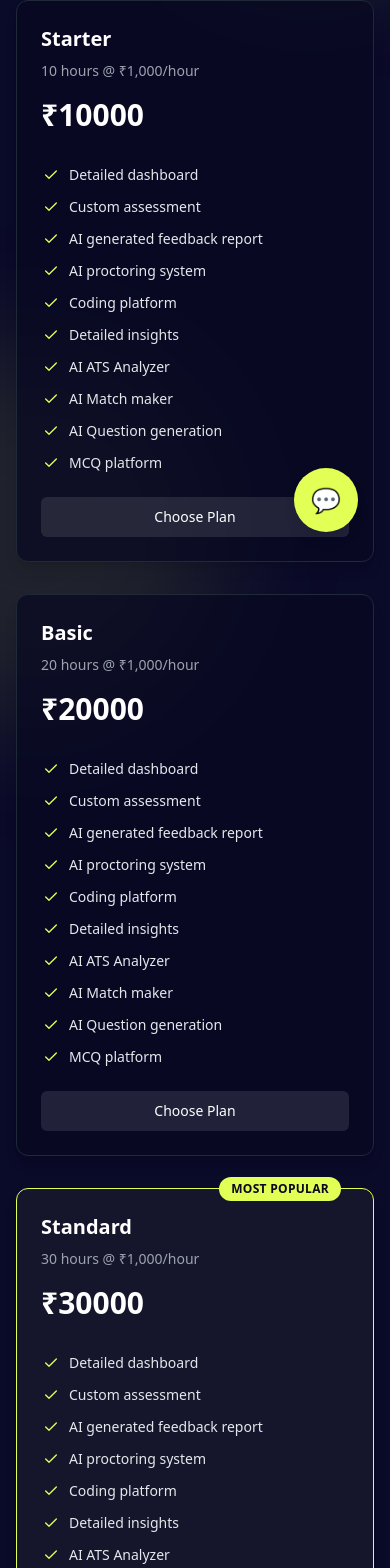
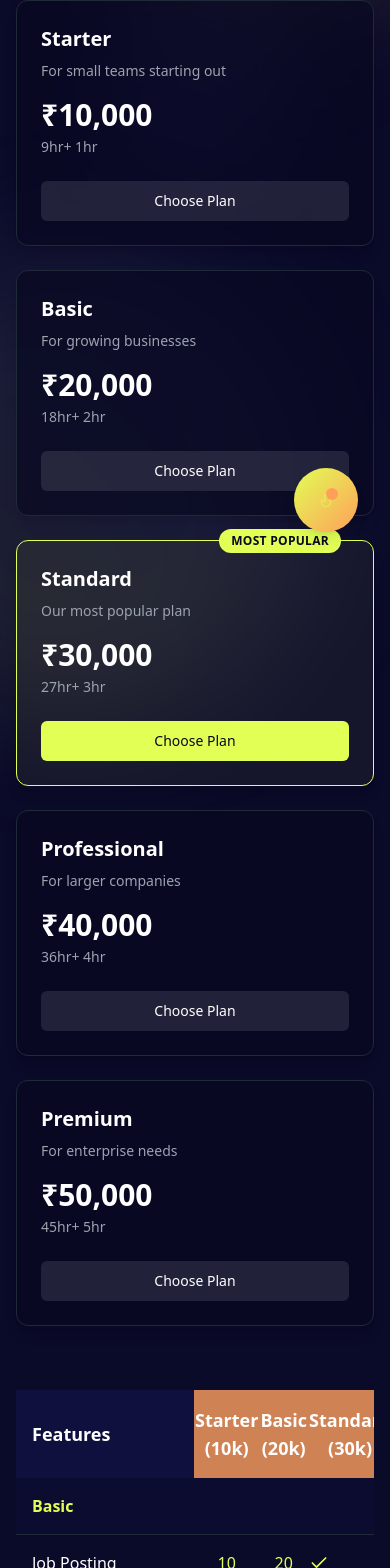
Before and after one commit to sohaihub/hyredragon, a React (Vite) app: page /pricing in a window 390 px wide. Shown: the part 280-1848 px from the top of the page. Built offline with nearby package versions, Linux system fonts and the light colour scheme.

Commit message:
Refactor UI and enhance features
Rewrite pricing list, update chatbot logo, and enhance UI.

```diff
--- a/src/App.tsx
+++ b/src/App.tsx
@@ -196,7 +196,8 @@ const App: React.FC = () => {
         <Route path="/security" element={<Security />} />
         <Route path="*" element={<ComingSoon />} />
       </Routes>
-      <div className="fixed z-40 bottom-8 left-8">
+      {/* Moved the button to the right side at the bottom */}
+      <div className="fixed z-40 bottom-8 left-8 md:left-12">
         <ScrollToTopButton />
       </div>
       <GeminiChatbot />
--- a/src/components/FeatureComparison.tsx
+++ b/src/components/FeatureComparison.tsx
@@ -22,39 +22,39 @@ const FeatureCategory: React.FC<FeatureCategoryProps> = ({ title, features }) =>
       <table className="w-full">
         <thead>
           <tr className="text-left">
-            <th className="py-2 w-1/3 md:w-2/5 text-white text-base">Feature</th>
-            <th className="py-2 text-center text-white text-base">Basic</th>
-            <th className="py-2 text-center text-white text-base">Standard</th>
-            <th className="py-2 text-center text-white text-base">Professional</th>
-            <th className="py-2 text-center text-white text-base">Premium</th>
+            <th className="py-2 w-1/3 md:w-2/5 text-white text-lg">Feature</th>
+            <th className="py-2 text-center text-white text-lg">Basic</th>
+            <th className="py-2 text-center text-white text-lg">Standard</th>
+            <th className="py-2 text-center text-white text-lg">Professional</th>
+            <th className="py-2 text-center text-white text-lg">Premium</th>
           </tr>
         </thead>
         <tbody>
           {features.map((feature, index) => (
-            <tr key={index} className="border-b border-gray-800">
-              <td className="py-3 text-white text-base">{feature.name}</td>
-              <td className="py-3 text-center">
+            <tr key={index} className="border-b border-gray-800 hover:bg-[#0F103E]/30 transition-colors duration-200">
+              <td className="py-4 text-white text-lg">{feature.name}</td>
+              <td className="py-4 text-center">
                 {feature.basic ?
-                  <Check className="h-5 w-5 text-[#E2FF55] mx-auto" /> :
-                  <X className="h-5 w-5 text-gray-500 mx-auto" />
+                  <Check className="h-6 w-6 text-[#E2FF55] mx-auto" /> :
+                  <X className="h-6 w-6 text-gray-500 mx-auto" />
                 }
               </td>
-              <td className="py-3 text-center">
+              <td className="py-4 text-center">
                 {feature.standard ?
-                  <Check className="h-5 w-5 text-[#E2FF55] mx-auto" /> :
-                  <X className="h-5 w-5 text-gray-500 mx-auto" />
+                  <Check className="h-6 w-6 text-[#E2FF55] mx-auto" /> :
+                  <X className="h-6 w-6 text-gray-500 mx-auto" />
                 }
               </td>
-              <td className="py-3 text-center">
+              <td className="py-4 text-center">
                 {feature.professional ?
-                  <Check className="h-5 w-5 text-[#E2FF55] mx-auto" /> :
-                  <X className="h-5 w-5 text-gray-500 mx-auto" />
+                  <Check className="h-6 w-6 text-[#E2FF55] mx-auto" /> :
+                  <X className="h-6 w-6 text-gray-500 mx-auto" />
                 }
               </td>
-              <td className="py-3 text-center">
+              <td className="py-4 text-center">
                 {feature.premium ?
-                  <Check className="h-5 w-5 text-[#E2FF55] mx-auto" /> :
-                  <X className="h-5 w-5 text-gray-500 mx-auto" />
+                  <Check className="h-6 w-6 text-[#E2FF55] mx-auto" /> :
+                  <X className="h-6 w-6 text-gray-500 mx-auto" />
                 }
               </td>
             </tr>
@@ -106,6 +106,14 @@ const FeatureComparison: React.FC = () => {
             Feature <span className="text-[#E2FF55]">Comparison</span>
           </h2>
 
+          <div className="border-2 border-[#0F103E] rounded-xl overflow-hidden bg-[#080820]/70 shadow-xl">
+            <div className="p-6 md:p-8 bg-gradient-to-r from-[#0F103E]/50 to-[#080820]/70">
+              <div className="bg-[#091030]/60 p-6 rounded-xl border border-[#E2FF55]/20 shadow-inner mb-8">
+                <p className="text-center text-lg md:text-xl text-white/80 font-medium">
+                  Only HyreDragon combines <span className="text-[#E2FF55]/90">MCQ, coding, and video interviews</span> — with built-in proctoring and real-time AI analytics. <span className="text-[#E2FF55]/90 font-semibold">One tool. Total coverage.</span>
+                </p>
+              </div>
+
               <div className="overflow-x-auto">
                 <div className="inline-block min-w-full">
                   <FeatureCategory title="Basic Features" features={basicFeatures} />
@@ -116,6 +124,8 @@ const FeatureComparison: React.FC = () => {
               </div>
             </div>
           </div>
+        </div>
+      </div>
     </section>
   );
 };
--- a/src/components/GeminiChatbot.tsx
+++ b/src/components/GeminiChatbot.tsx
@@ -1,8 +1,7 @@
-
 import React, { useState, useEffect, useRef } from 'react';
 import { Button } from './ui/button';
 import { Input } from './ui/input';
-import { X, Send } from 'lucide-react';
+import { X, Send, Flame } from 'lucide-react';
 import { toast } from './ui/use-toast';
 
 interface Message {
@@ -204,17 +203,25 @@ const GeminiChatbot: React.FC = () => {
     return result;
   };
 
+  // Dragon-themed flame icon
+  const DragonFlameIcon = () => (
+    <div className="relative">
+      <Flame className="w-6 h-6 text-[#E2FF55] animate-pulse" />
+      <div className="absolute -top-1 -right-1 w-3 h-3 rounded-full bg-[#FF9F5A]" />
+    </div>
+  );
+
   return (
     <div className="fixed bottom-8 right-8 z-50">
       {/* Chat bubble button */}
       {!isOpen && (
         <Button
           onClick={() => setIsOpen(true)}
-          className="w-16 h-16 rounded-full bg-[#E2FF55] hover:bg-[#E2FF55]/80 text-[#0A0A29] shadow-lg flex items-center justify-center relative"
+          className="w-16 h-16 rounded-full bg-gradient-to-br from-[#E2FF55] to-[#FF9F5A] hover:from-[#E2FF55]/90 hover:to-[#FF9F5A]/90 shadow-lg hover:shadow-xl flex items-center justify-center relative transition-all duration-300"
           aria-label="Open AI Assistant"
         >
-          <div className="relative w-12 h-12 flex items-center justify-center">
-            <span className="text-2xl">💬</span>
+          <div className="relative w-10 h-10 flex items-center justify-center">
+            <DragonFlameIcon />
           </div>
         </Button>
       )}
@@ -225,12 +232,12 @@ const GeminiChatbot: React.FC = () => {
           {/* Chat header */}
           <div className="p-4 border-b border-gray-800 flex justify-between items-center bg-gradient-to-r from-[#0F103E] to-[#080822] rounded-t-2xl">
             <div className="flex items-center">
-              <div className="w-10 h-10 rounded-full flex items-center justify-center mr-3 bg-[#E2FF55]/20 p-1">
-                <span className="text-xl">🤖</span>
+              <div className="w-10 h-10 rounded-full flex items-center justify-center mr-3 bg-gradient-to-br from-[#E2FF55]/20 to-[#FF9F5A]/20 p-1">
+                <DragonFlameIcon />
               </div>
               <div>
-                <h3 className="text-white font-semibold text-lg">AI Assistant</h3>
-                <p className="text-gray-400 text-xs">HyreDragon AI</p>
+                <h3 className="text-white font-semibold text-lg">HyreDragon AI</h3>
+                <p className="text-gray-400 text-xs">Intelligent Assistant</p>
               </div>
             </div>
             <Button
@@ -258,14 +265,14 @@ const GeminiChatbot: React.FC = () => {
                 onClick={() => setActiveThread(message.id || null)}
               >
                 {message.role === 'assistant' && (
-                  <div className="w-8 h-8 rounded-full flex items-center justify-center mr-2 mt-1 flex-shrink-0 bg-[#E2FF55]/20">
-                    <span className="text-sm">🤖</span>
+                  <div className="w-8 h-8 rounded-full flex items-center justify-center mr-2 mt-1 flex-shrink-0 bg-gradient-to-br from-[#E2FF55]/20 to-[#FF9F5A]/20">
+                    <Flame className="w-5 h-5 text-[#FF9F5A]" />
                   </div>
                 )}
                 <div
                   className={`max-w-[80%] rounded-2xl p-3 cursor-pointer ${
                     message.role === 'user'
-                      ? 'bg-[#E2FF55] text-[#0A0A29]'
+                      ? 'bg-gradient-to-r from-[#E2FF55] to-[#E2FF55]/90 text-[#0A0A29]'
                       : 'bg-gradient-to-r from-[#1A1A3D] to-[#1A1A40] text-white border border-[#7B78FF]/20'
                   } ${activeThread === message.id ? 'ring-2 ring-[#E2FF55]/50' : ''}`}
                 >
@@ -275,8 +282,8 @@ const GeminiChatbot: React.FC = () => {
             ))}
             {isLoading && (
               <div className="flex justify-start">
-                <div className="w-8 h-8 rounded-full flex items-center justify-center mr-2 mt-1 bg-[#E2FF55]/20">
-                  <span className="text-sm">🤖</span>
+                <div className="w-8 h-8 rounded-full flex items-center justify-center mr-2 mt-1 bg-gradient-to-br from-[#E2FF55]/20 to-[#FF9F5A]/20">
+                  <Flame className="w-5 h-5 text-[#FF9F5A] animate-pulse" />
                 </div>
                 <div className="max-w-[80%] rounded-2xl p-3 bg-gradient-to-r from-[#1A1A3D] to-[#1A1A40] text-white border border-[#7B78FF]/20">
                   <div className="flex space-x-2 items-center">
@@ -303,7 +310,7 @@ const GeminiChatbot: React.FC = () => {
                 onClick={handleSendMessage}
                 disabled={!input.trim() || isLoading}
                 size="sm"
-                className="bg-[#E2FF55] hover:bg-[#E2FF55]/80 text-[#0A0A29] p-1 w-10 h-10 flex items-center justify-center"
+                className="bg-gradient-to-r from-[#E2FF55] to-[#FF9F5A] hover:opacity-90 text-[#0A0A29] p-1 w-10 h-10 flex items-center justify-center"
               >
                 <Send className="w-5 h-5" />
               </Button>
--- a/src/components/PricingTiers.tsx
+++ b/src/components/PricingTiers.tsx
@@ -1,35 +1,39 @@
 
 // PricingTiers.tsx
 import React from 'react';
-import { CheckIcon } from 'lucide-react';
+import { CheckIcon, XIcon } from 'lucide-react';
 import { Button } from '@/components/ui/button';
 import { Link } from 'react-router-dom';
 
 interface PricingFeature {
   text: string;
-  included: boolean;
+  starter: string | boolean;
+  basic: string | boolean;
+  standard: string | boolean;
+  professional: string | boolean;
+  premium: string | boolean;
+  category?: string;
+  isHighlighted?: boolean;
 }
 
 interface PricingTierProps {
   name: string;
   description: string;
   price: string;
-  priceDetail?: string;
-  features: PricingFeature[];
-  highlighted?: boolean;
+  duration: string;
   buttonText?: string;
   buttonUrl?: string;
+  highlighted?: boolean;
 }
 
 const PricingTier: React.FC<PricingTierProps> = ({
   name,
   description,
   price,
-  priceDetail = '',
-  features,
+  duration,
+  buttonText = 'Choose Plan',
+  buttonUrl = '/request-demo',
   highlighted = false,
-  buttonText = 'Start free trial',
-  buttonUrl = '/request-demo',
 }) => {
   return (
     <div
@@ -53,32 +57,11 @@ const PricingTier: React.FC<PricingTierProps> = ({
       <div className="mt-4 mb-6">
         <div className="flex items-baseline">
           <span className="text-3xl font-bold text-white">{price}</span>
-          <span className="ml-1 text-gray-400 text-sm">{priceDetail}</span>
         </div>
+        <div className="text-sm text-gray-400 mt-1">{duration}</div>
       </div>
 
-      <ul className="mt-2 space-y-3 flex-grow">
-        {features.map((feature, index) => (
-          <li key={index} className="flex items-start">
-            <div
-              className={`flex-shrink-0 p-0.5 rounded-full ${
-                feature.included ? 'text-[#E2FF55]' : 'text-gray-600'
-              }`}
-            >
-              <CheckIcon className="h-4 w-4" />
-            </div>
-            <span
-              className={`ml-2 text-sm ${
-                feature.included ? 'text-gray-200' : 'text-gray-500'
-              }`}
-            >
-              {feature.text}
-            </span>
-          </li>
-        ))}
-      </ul>
-
-      <div className="mt-6">
+      <div className="mt-auto">
         <Link to={buttonUrl} className="w-full">
           <Button
             className={`w-full ${
@@ -95,18 +78,44 @@ const PricingTier: React.FC<PricingTierProps> = ({
   );
 };
 
+// Feature display component
+const FeatureItem = ({ feature }: { feature: PricingFeature }) => {
+  const renderValue = (value: string | boolean) => {
+    if (typeof value === 'boolean') {
+      return value ? (
+        <CheckIcon className="h-5 w-5 text-[#E2FF55]" />
+      ) : (
+        <XIcon className="h-5 w-5 text-red-400" />
+      );
+    }
+    return <span className="text-[#E2FF55] font-medium">{value}</span>;
+  };
+
+  return (
+    <tr className={`border-b border-gray-800 ${feature.isHighlighted ? 'bg-[#0F103E]/40' : ''}`}>
+      <td className={`py-4 pl-4 text-base ${feature.category ? 'font-semibold text-[#E2FF55]' : 'text-white'}`}>
+        {feature.text}
+      </td>
+      <td className="py-4 text-center">
+        {renderValue(feature.starter)}
+      </td>
+      <td className="py-4 text-center">
+        {renderValue(feature.basic)}
+      </td>
+      <td className="py-4 text-center">
+        {renderValue(feature.standard)}
+      </td>
+      <td className="py-4 text-center">
+        {renderValue(feature.professional)}
+      </td>
+      <td className="py-4 text-center">
+        {renderValue(feature.premium)}
+      </td>
+    </tr>
+  );
+};
+
 const EnterpriseSolution: React.FC = () => {
-  const features = [
-    { text: 'Everything in Premium plan', included: true },
-    { text: 'Advanced security features', included: true },
-    { text: 'Dedicated customer success team', included: true },
-    { text: 'Service level agreement (SLA)', included: true },
-    { text: 'Custom AI model fine-tuning', included: true },
-    { text: 'Custom integrations', included: true },
-    { text: 'Customized reporting', included: true },
-    { text: 'Onboarding & training', included: true },
-  ];
-
   return (
     <div className="mt-16 rounded-xl border border-[#E2FF55] bg-[#080822]/70 p-8">
       <h2 className="text-2xl font-bold text-white text-center mb-8">Enterprise Solution</h2>
@@ -116,14 +125,42 @@ const EnterpriseSolution: React.FC = () => {
           <p className="text-gray-400 text-sm">Custom solution for large organizations</p>
         </div>
         <div className="md:col-span-2 grid grid-cols-1 md:grid-cols-2 gap-4">
-          {features.map((feature, index) => (
-            <div key={index} className="flex items-start">
-              <div className="flex-shrink-0 p-0.5 rounded-full text-[#E2FF55]">
-                <CheckIcon className="h-4 w-4" />
-              </div>
-              <span className="ml-2 text-sm text-gray-200">{feature.text}</span>
+          <div className="flex items-start">
+            <div className="flex-shrink-0 p-0.5 rounded-full text-[#E2FF55]">
+              <CheckIcon className="h-4 w-4" />
             </div>
-          ))}
+            <span className="ml-2 text-sm text-gray-200">Unlimited usage</span>
+          </div>
+          <div className="flex items-start">
+            <div className="flex-shrink-0 p-0.5 rounded-full text-[#E2FF55]">
+              <CheckIcon className="h-4 w-4" />
+            </div>
+            <span className="ml-2 text-sm text-gray-200">Dedicated customer success team</span>
+          </div>
+          <div className="flex items-start">
+            <div className="flex-shrink-0 p-0.5 rounded-full text-[#E2FF55]">
+              <CheckIcon className="h-4 w-4" />
+            </div>
+            <span className="ml-2 text-sm text-gray-200">Custom AI model fine-tuning</span>
+          </div>
+          <div className="flex items-start">
+            <div className="flex-shrink-0 p-0.5 rounded-full text-[#E2FF55]">
+              <CheckIcon className="h-4 w-4" />
+            </div>
+            <span className="ml-2 text-sm text-gray-200">Custom integrations</span>
+          </div>
+          <div className="flex items-start">
+            <div className="flex-shrink-0 p-0.5 rounded-full text-[#E2FF55]">
+              <CheckIcon className="h-4 w-4" />
+            </div>
+            <span className="ml-2 text-sm text-gray-200">Priority 24/7 support</span>
+          </div>
+          <div className="flex items-start">
+            <div className="flex-shrink-0 p-0.5 rounded-full text-[#E2FF55]">
+              <CheckIcon className="h-4 w-4" />
+            </div>
+            <span className="ml-2 text-sm text-gray-200">SLA guarantees</span>
+          </div>
         </div>
       </div>
       <div className="mt-8 flex flex-col md:flex-row items-center justify-between border-t border-gray-800 pt-8">
@@ -139,34 +176,104 @@ const EnterpriseSolution: React.FC = () => {
 };
 
 const PricingTiers: React.FC = () => {
-  const baseFeatures = [
-    { text: 'Detailed dashboard', included: true },
-    { text: 'Custom assessment', included: true },
-    { text: 'AI generated feedback report', included: true },
-    { text: 'AI proctoring system', included: true },
-    { text: 'Coding platform', included: true },
-    { text: 'Detailed insights', included: true },
-    { text: 'AI ATS Analyzer', included: true },
-    { text: 'AI Match maker', included: true },
-    { text: 'AI Question generation', included: true },
-    { text: 'MCQ platform', included: true },
+  // Define pricing tiers
+  const tiers = [
+    {
+      name: 'Starter',
+      description: 'For small teams starting out',
+      price: '₹10,000',
+      duration: '9hr+ 1hr',
+      buttonText: 'Choose Plan'
+    },
+    {
+      name: 'Basic',
+      description: 'For growing businesses',
+      price: '₹20,000',
+      duration: '18hr+ 2hr',
+      buttonText: 'Choose Plan'
+    },
+    {
+      name: 'Standard',
+      description: 'Our most popular plan',
+      price: '₹30,000',
+      duration: '27hr+ 3hr',
+      buttonText: 'Choose Plan',
+      highlighted: true
+    },
+    {
+      name: 'Professional',
+      description: 'For larger companies',
+      price: '₹40,000',
+      duration: '36hr+ 4hr',
+      buttonText: 'Choose Plan'
+    },
+    {
+      name: 'Premium',
+      description: 'For enterprise needs',
+      price: '₹50,000',
+      duration: '45hr+ 5hr',
+      buttonText: 'Choose Plan'
+    },
   ];
 
-  const tiers = [
-    { name: 'Starter', description: '10 hours @ ₹1,000/hour', price: '₹10000', features: baseFeatures, buttonText: 'Choose Plan' },
-    { name: 'Basic', description: '20 hours @ ₹1,000/hour', price: '₹20000', features: baseFeatures, buttonText: 'Choose Plan' },
-    { name: 'Standard', description: '30 hours @ ₹1,000/hour', price: '₹30000', features: baseFeatures, buttonText: 'Choose Plan', highlighted: true },
-    { name: 'Professional', description: '40 hours @ ₹1,000/hour', price: '₹40000', features: baseFeatures, buttonText: 'Choose Plan' },
-    { name: 'Premium', description: '50 hours @ ₹1,000/hour', price: '₹50000', features: baseFeatures, buttonText: 'Choose Plan' },
+  // Define all features from the image
+  const features: PricingFeature[] = [
+    { text: 'Basic', starter: '', basic: '', standard: '', professional: '', premium: '', category: true, isHighlighted: true },
+    { text: 'Job Posting', starter: '10', basic: '20', standard: true, professional: true, premium: true },
+    { text: 'Email Notification(Recruiter & Candidate)', starter: true, basic: true, standard: true, professional: true, premium: true },
+    { text: 'Candidate Tracking', starter: true, basic: true, standard: true, professional: true, premium: true },
+
+    { text: 'AI', starter: '', basic: '', standard: '', professional: '', premium: '', category: true, isHighlighted: true },
+    { text: 'Match Making', starter: '100', basic: '200', standard: '300', professional: '400', premium: '500' },
+    { text: 'Resume Analyzer', starter: '100', basic: '100', standard: '100', professional: '100', premium: '100' },
+    { text: 'Question Generation(Gemini)', starter: '100-150', basic: '150-200', standard: true, professional: true, premium: true },
+    { text: 'Question Generation(OpenAI)', starter: '10-20', basic: '20-30', standard: true, professional: true, premium: true },
+    { text: 'Proctoring', starter: '1', basic: '2', standard: '3', professional: '4', premium: '5' },
+    { text: 'Feedback Report', starter: true, basic: true, standard: true, professional: true, premium: true },
+
+    { text: 'Analytics & Report', starter: '', basic: '', standard: '', professional: '', premium: '', category: true, isHighlighted: true },
+    { text: 'Analytic Dashboard', starter: true, basic: true, standard: true, professional: true, premium: true },
+    { text: 'Basic Reporting', starter: true, basic: true, standard: true, professional: true, premium: true },
+    { text: 'Advance Reporting', starter: false, basic: false, standard: true, professional: true, premium: true },
+
+    { text: 'Support & Training', starter: '', basic: '', standard: '', professional: '', premium: '', category: true, isHighlighted: true },
+    { text: 'E-mail', starter: true, basic: true, standard: true, professional: true, premium: true },
+    { text: 'Phone Support', starter: '1hr', basic: '2hr', standard: '3hr', professional: true, premium: true },
+    { text: 'Chat Support', starter: true, basic: true, standard: true, professional: true, premium: true },
+    { text: 'Training Session', starter: true, basic: true, standard: true, professional: true, premium: true },
+    { text: 'Ticketing System', starter: '9AM-5PM', basic: '9AM-5PM', standard: '9AM-5PM', professional: '9AM-5PM', premium: '9AM-5PM' },
   ];
 
   return (
     <div className="space-y-16 max-w-7xl mx-auto">
-      <div className="grid grid-cols-1 md:grid-cols-3 lg:grid-cols-5 gap-8">
+      {/* Tiers Cards */}
+      <div className="grid grid-cols-1 md:grid-cols-3 lg:grid-cols-5 gap-6">
         {tiers.map((tier, i) => (
           <PricingTier key={i} {...tier} />
         ))}
       </div>
+
+      {/* Feature Comparison Table */}
+      <div className="mt-16 overflow-x-auto">
+        <table className="w-full text-left">
+          <thead className="bg-[#0F103E] sticky top-0">
+            <tr>
+              <th className="py-4 pl-4 text-lg text-white font-bold">Features</th>
+              <th className="py-4 text-center text-lg text-white font-bold bg-[#FF9F5A]/80">Starter<br/>(10k)</th>
+              <th className="py-4 text-center text-lg text-white font-bold bg-[#FF9F5A]/80">Basic<br/>(20k)</th>
+              <th className="py-4 text-center text-lg text-white font-bold bg-[#FF9F5A]/80">Standard<br/>(30k)</th>
+              <th className="py-4 text-center text-lg text-white font-bold bg-[#FF9F5A]/80">Professional<br/>(40k)</th>
+              <th className="py-4 text-center text-lg text-white font-bold bg-[#FF9F5A]/80">Premium<br/>(50k)</th>
+            </tr>
+          </thead>
+          <tbody>
+            {features.map((feature, index) => (
+              <FeatureItem key={index} feature={feature} />
+            ))}
+          </tbody>
+        </table>
+      </div>
+
       <EnterpriseSolution />
     </div>
   );
--- a/src/pages/Index.tsx
+++ b/src/pages/Index.tsx
@@ -9,14 +9,15 @@ import Footer from '@/components/Footer';
 const Index: React.FC = () => {
   return (
     <div className="min-h-screen flex flex-col bg-[#0A0A29]">
-      {/* Background elements - removed white dots */}
-      <div className="absolute -top-20 -right-20 w-80 h-80 rounded-full bg-[#E2FF55]/20 blur-3xl"></div>
-      <div className="absolute -bottom-40 -left-40 w-96 h-96 rounded-full bg-[#E2FF55]/10 blur-3xl"></div>
+      {/* Background elements with improved styling */}
+      <div className="absolute -top-20 -right-20 w-96 h-96 rounded-full bg-gradient-to-br from-[#E2FF55]/20 to-[#FF9F5A]/10 blur-3xl"></div>
+      <div className="absolute -bottom-40 -left-40 w-[30rem] h-[30rem] rounded-full bg-gradient-to-tr from-[#E2FF55]/10 to-[#7B78FF]/10 blur-3xl"></div>
+      <div className="absolute top-1/3 left-1/4 w-48 h-48 rounded-full bg-[#7B78FF]/10 blur-2xl"></div>
 
       <Header />
-      <main className="flex-grow pt-20">
+      <main className="flex-grow pt-20 relative z-10">
         {/* Only include PricingHero which already contains PricingTiers */}
-        <div className="space-y-8 md:space-y-12">
+        <div className="space-y-12 md:space-y-16 pb-20">
           <PricingHero />
           <FeatureComparison />
           <PricingFAQs />
```
Also changed, not shown: src/components/Header.tsx (+11 -5 lines). Lines whose indentation alone changed are shown as unchanged.
